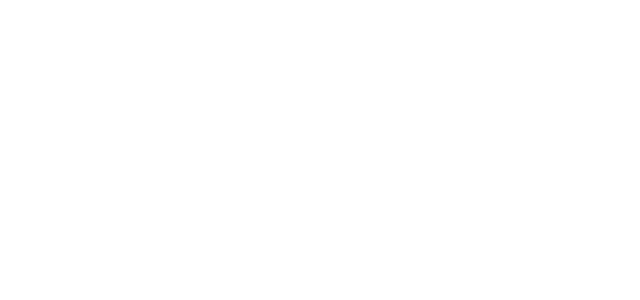
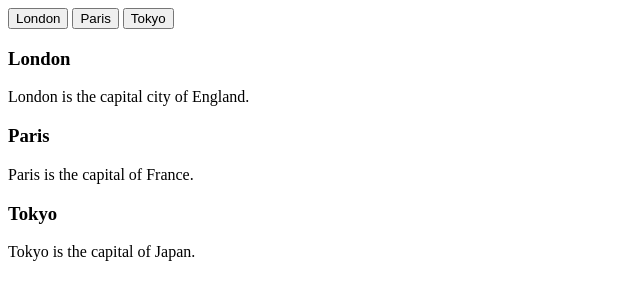
Before and after one commit to Mihndim2020/Vertical-tabs-, a plain HTML site: page index.html in a window 1280 px wide. Shown: the whole page, without its empty margins (0-640 px from the left). Drawn offline with Linux system fonts and the light colour scheme.

Commit message:
Add html

```diff
--- a/index.html
+++ b/index.html
@@ -7,6 +7,26 @@
   <title>Vertical Tabs</title>
 </head>
 <body>
+  <div class="tab">
+    <button class="tablinks" onclick="openCity(event, 'London')">London</button>
+    <button class="tablinks" onclick="openCity(event, 'Paris')">Paris</button>
+    <button class="tablinks" onclick="openCity(event, 'Tokyo')">Tokyo</button>
+  </div>
+
+  <div id="London" class="tabcontent">
+    <h3>London</h3>
+    <p>London is the capital city of England.</p>
+  </div>
+
+  <div id="Paris" class="tabcontent">
+    <h3>Paris</h3>
+    <p>Paris is the capital of France.</p>
+  </div>
+
+  <div id="Tokyo" class="tabcontent">
+    <h3>Tokyo</h3>
+    <p>Tokyo is the capital of Japan.</p>
+  </div>
 
 </body>
 </html>
```
